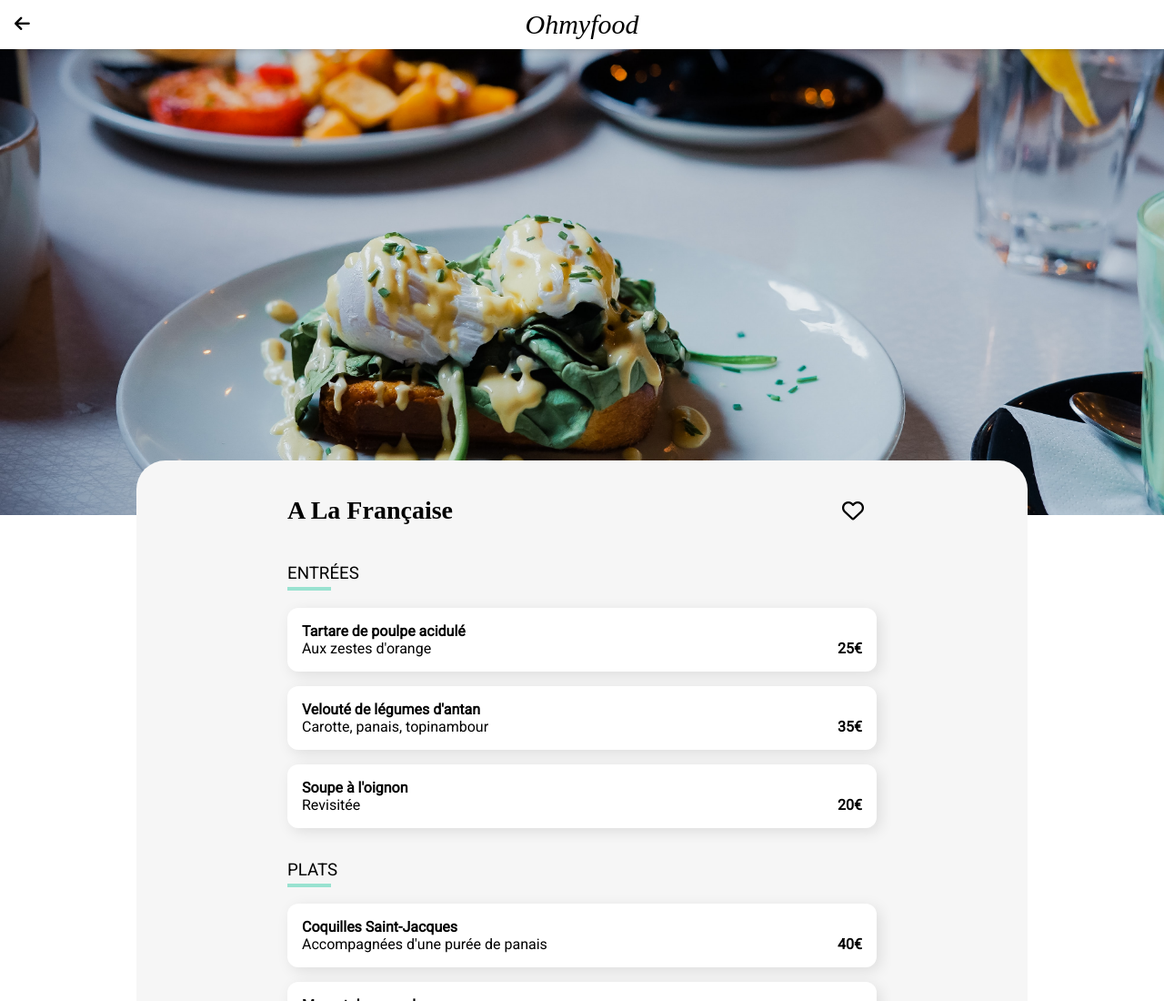
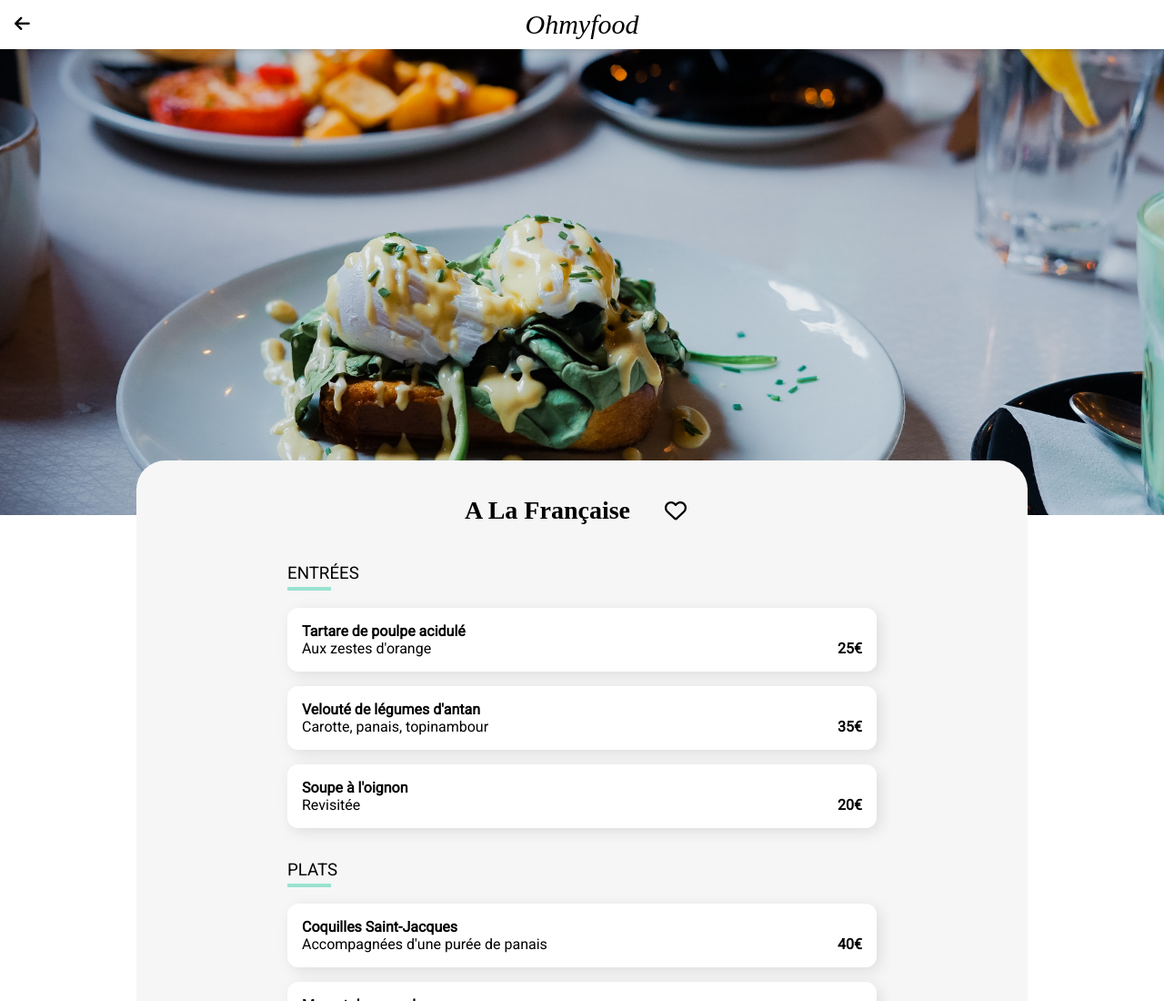
Before and after one commit to Terekdev/OhMyFood.io, a website: page A-La-Française.html in a window 1280 px wide. Shown: the top 1100 px of the page at 91% size. Drawn offline with nearby package versions, Linux system fonts and the light colour scheme; files that its build step writes are made by us from their sources; a web font is replaced by a local one.

Commit message:
Titre Site MAJ

```diff
--- a/sass/composants/_menu.scss
+++ b/sass/composants/_menu.scss
@@ -27,7 +27,7 @@
     }
 
     .resto__header{
-        justify-content: center;
+        justify-content: center !important;
         gap: 40px;
     }
 }
```
Also changed, not shown: index.html (+1 -1 lines).
